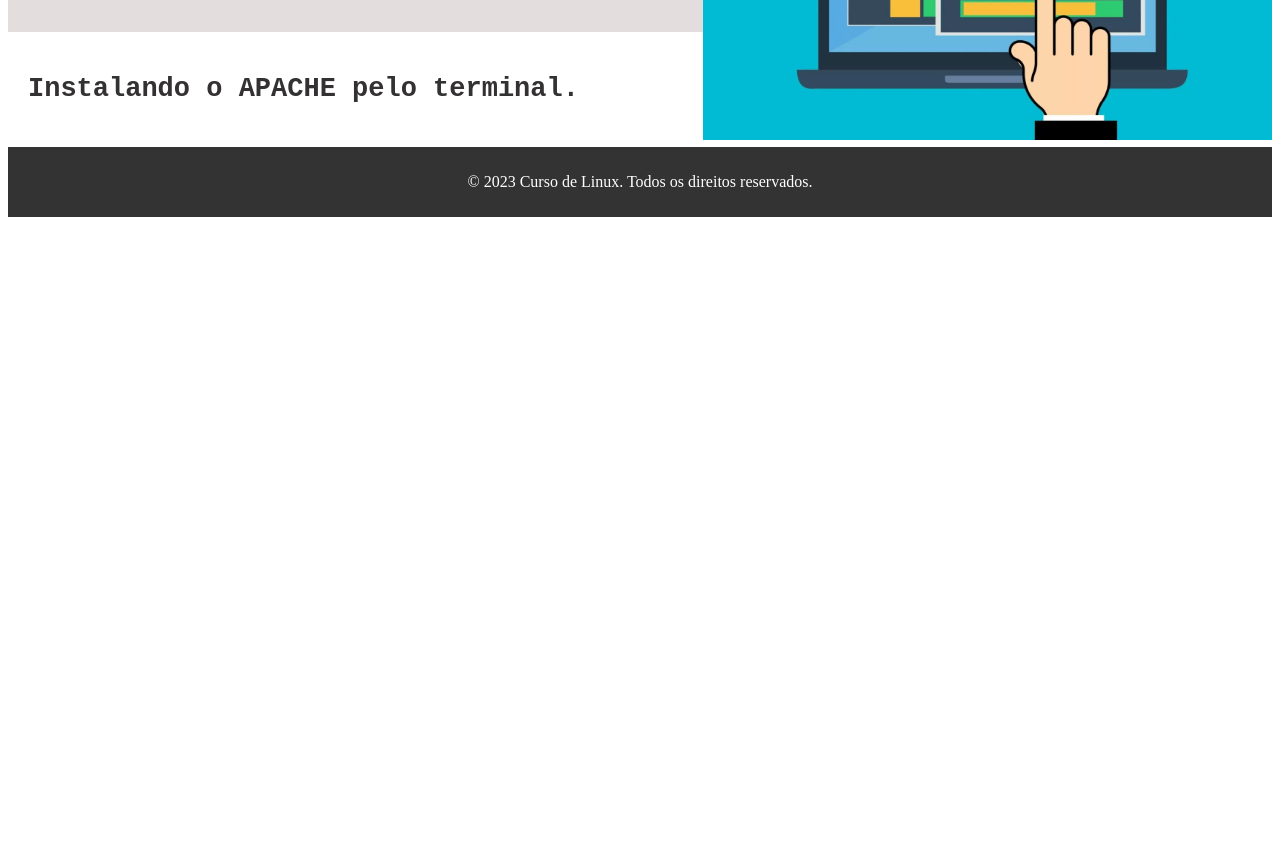
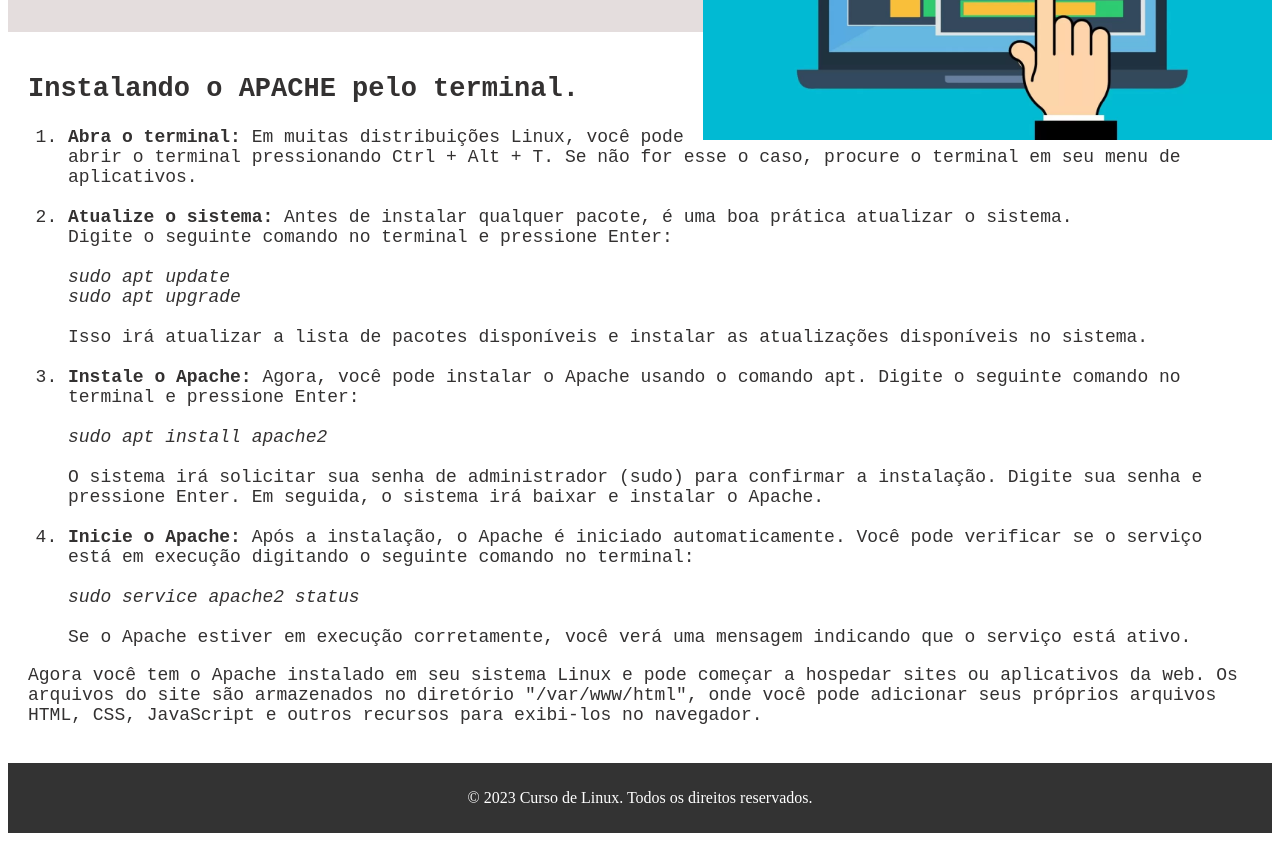
Before and after one commit to MilhoFurtado/MaquinaVirtual, a plain HTML site: page PROJETO SITE N2/Instalando_Programas_no_Terminal.html in a window 1280 px wide. Shown: the part 298-1139 px from the top of the page. Before the commit the page ends 800 px from the top, so only its background shows below. Drawn offline with Linux system fonts and the light colour scheme.

Commit message:
pagina do apache

```diff
--- a/PROJETO SITE N2/Instalando_Programas_no_Terminal.html
+++ b/PROJETO SITE N2/Instalando_Programas_no_Terminal.html
@@ -22,7 +22,7 @@
         <ul>
           <li><a href="index.html">Home</a></li>
           <li><a href="Primeiros_Passos.html">Primeiros Passos</a></li>
-          <li><a href="Truques_do_terminal.html">Instalando Programas no Terminal</a></li>
+          <li><a href="Truques_do_terminal.html">Truques do terminal</a></li>
         </ul>
       </nav>
 
@@ -31,6 +31,32 @@
 
   <main>
     <h2> Instalando o APACHE pelo terminal. </h2>
+
+    <ol>
+      <li>
+        <b>Abra o terminal:</b> Em muitas distribuições Linux, você pode abrir o terminal pressionando Ctrl + Alt + T. Se não for esse o caso, procure o terminal em seu menu de aplicativos.</li>
+      <br>
+
+      <li>
+        <b>Atualize o sistema:</b> Antes de instalar qualquer pacote, é uma boa prática atualizar o sistema. <br> Digite o seguinte comando no terminal e pressione Enter:<br> <br>
+        <i>sudo apt update </i>  <br>
+        <i>sudo apt upgrade</i> <br> <br>
+        Isso irá atualizar a lista de pacotes disponíveis e instalar as atualizações disponíveis no sistema.
+      </li>
+      <br>
+      <li>
+        <b>Instale o Apache:</b> Agora, você pode instalar o Apache usando o comando apt. Digite o seguinte comando no terminal e pressione Enter: <br> <br>
+        <i>sudo apt install apache2 </i> <br> <br>
+        O sistema irá solicitar sua senha de administrador (sudo) para confirmar a instalação. Digite sua senha e pressione Enter. Em seguida, o sistema irá baixar e instalar o Apache.
+      </li>
+      <br>
+      <li>
+      <b>Inicie o Apache:</b> Após a instalação, o Apache é iniciado automaticamente. Você pode verificar se o serviço está em execução digitando o seguinte comando no terminal: <br> <br>
+        <i>sudo service apache2 status</i> <br> <br>
+        Se o Apache estiver em execução corretamente, você verá uma mensagem indicando que o serviço está ativo.
+      </li>
+    </ol>
+    <p>Agora você tem o Apache instalado em seu sistema Linux e pode começar a hospedar sites ou aplicativos da web. Os arquivos do site são armazenados no diretório "/var/www/html", onde você pode adicionar seus próprios arquivos HTML, CSS, JavaScript e outros recursos para exibi-los no navegador.</p>
   </main>
 
   <footer>
```
Also changed, not shown: PROJETO SITE N2/Primeiros_Passos.html (+1 -1 lines), PROJETO SITE N2/Truques_do_terminal.html (+1 -1 lines), PROJETO SITE N2/index.html (+1 -1 lines).
